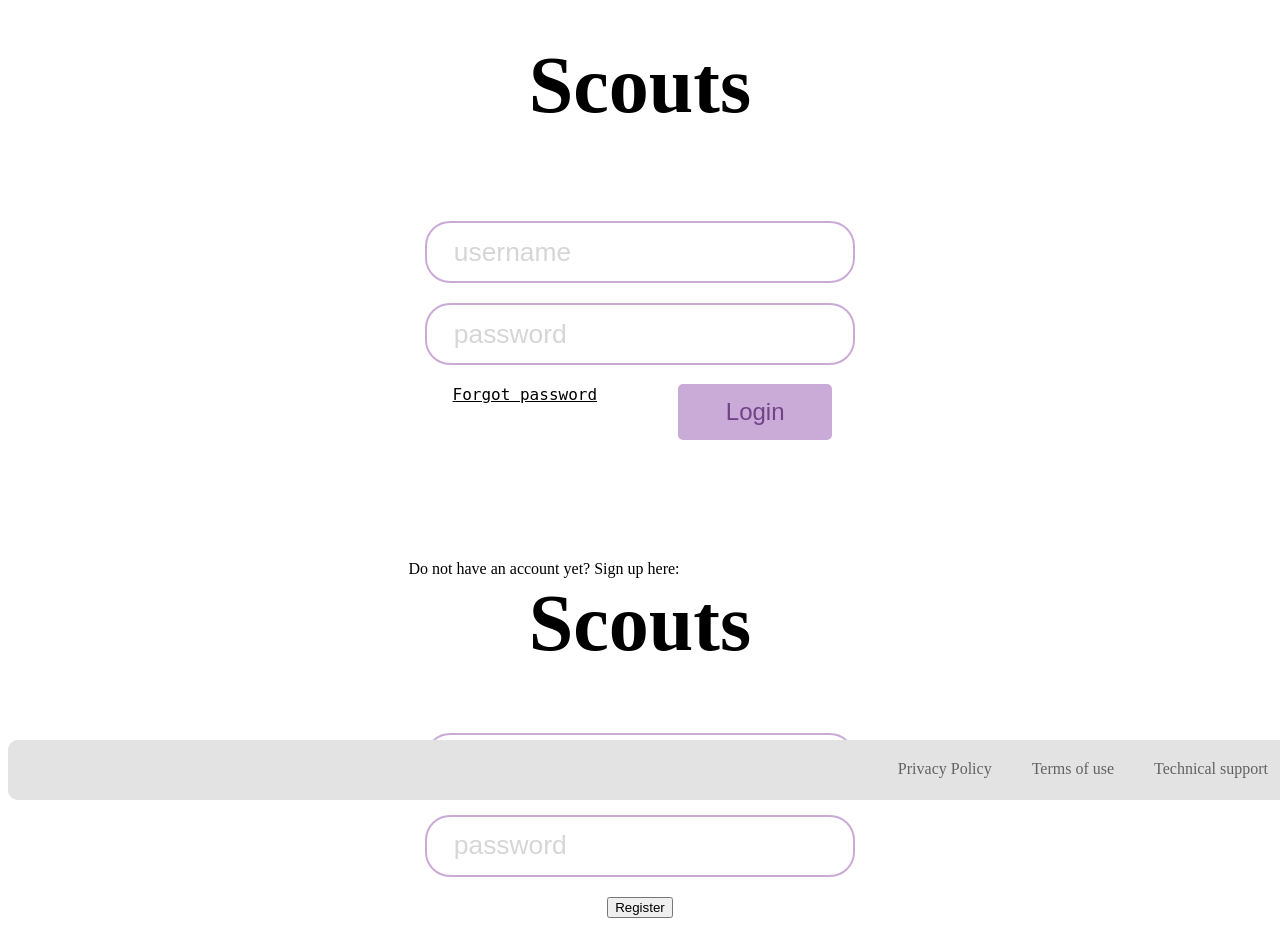
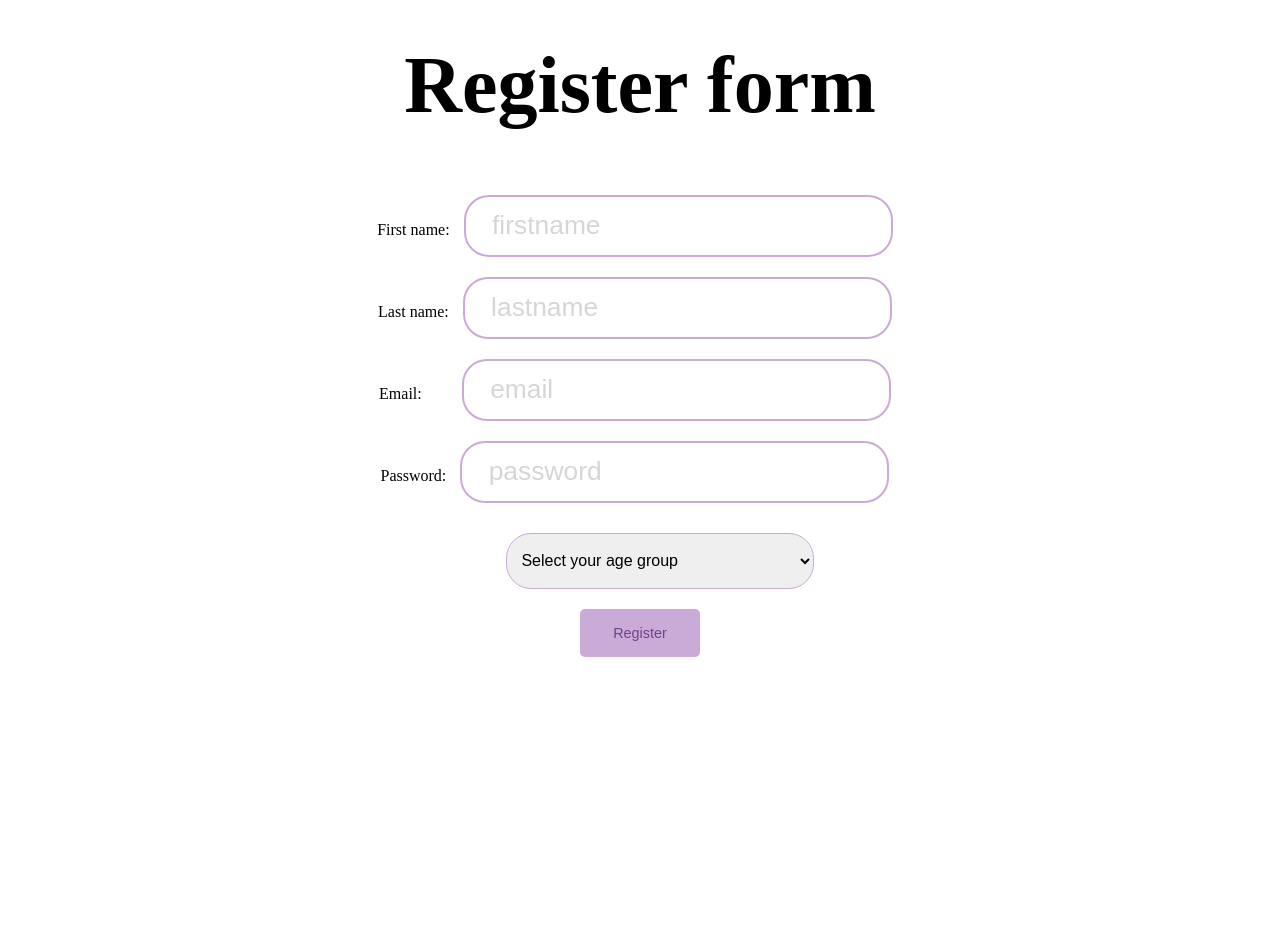
Before and after one commit to KamilSynowiec/Scouts, a React (Create React App) app in the folder root/frontend/src/: page /register in a window 1280 px wide. After the commit the page ends 800 px from the top, so only its background shows below. Built offline with nearby package versions, Linux system fonts and the light colour scheme; the HTML template or start-up script is replaced by a standard one.

Commit message:
form page

```diff
--- a/root/frontend/package.json
+++ b/root/frontend/package.json
@@ -35,5 +35,8 @@
       "last 1 firefox version",
       "last 1 safari version"
     ]
+  },
+  "devDependencies": {
+    "react-router-dom": "^6.8.2"
   }
 }
--- a/root/frontend/src/App.css
+++ /dev/null
@@ -1,38 +0,0 @@
-.App {
-  text-align: center;
-}
-
-.App-logo {
-  height: 40vmin;
-  pointer-events: none;
-}
-
-@media (prefers-reduced-motion: no-preference) {
-  .App-logo {
-    animation: App-logo-spin infinite 20s linear;
-  }
-}
-
-.App-header {
-  background-color: #282c34;
-  min-height: 100vh;
-  display: flex;
-  flex-direction: column;
-  align-items: center;
-  justify-content: center;
-  font-size: calc(10px + 2vmin);
-  color: white;
-}
-
-.App-link {
-  color: #61dafb;
-}
-
-@keyframes App-logo-spin {
-  from {
-    transform: rotate(0deg);
-  }
-  to {
-    transform: rotate(360deg);
-  }
-}
--- a/root/frontend/src/App.js
+++ b/root/frontend/src/App.js
@@ -1,12 +1,15 @@
 import Login from "./pages/Login/index.js";
-import Register from "./pages/Signup/index.js";
-import './App.css';
+import Register from "./pages/Signup_form/index.js";
+import {Routes, Route } from "react-router-dom";
+
 
 function App() {
   return (
-    <div className="App">
-      <Login className="App-Login"/>
-      <Register/>
+    <div>
+      <Routes>
+        <Route path="/" element={<Login/>}/>
+        <Route path="/register" element={<Register/>} />
+      </Routes>
     </div>
   );
 }
--- a/root/frontend/src/index.js
+++ b/root/frontend/src/index.js
@@ -1,10 +1,12 @@
 import React from 'react';
 import ReactDOM from 'react-dom/client';
 import App from './App';
+import { BrowserRouter } from "react-router-dom";
 
 const root = ReactDOM.createRoot(document.getElementById('root'));
 root.render(
-
-    <App />
+    <BrowserRouter>
+        <App />
+    </BrowserRouter>
 
 );
--- a/root/frontend/src/pages/Login/index.js
+++ b/root/frontend/src/pages/Login/index.js
@@ -2,6 +2,7 @@ import React, {useState} from "react";
 import './styles.css'; //styles
 import Footer from "../../components/Footer/Footer.js";
 import axios from 'axios';
+import { Link } from "react-router-dom";
 
 function Login(){
     //state
@@ -48,6 +49,7 @@ function Login(){
                     <div>
                         <div id="second-left">
                             <p>Do not have an account yet? Sign up here:</p>
+                            <Link to="/register">Register</Link>
                         </div>
                         <div id="second-right">
 
--- a/root/frontend/src/pages/Login/styles.css
+++ b/root/frontend/src/pages/Login/styles.css
@@ -7,12 +7,15 @@ h1{
     margin-top:40px;
     font-size: 10vh;
     font-family: "Nunito Sans";
+    text-align: center;
 }
 
 #login-form{
     margin-top: 10vh;
     padding-left:10vw;
     padding-right:10vw;
+    text-align: center;
+
 }
 
 #username{
@@ -74,11 +77,10 @@ input{
     border-radius: 5px;
     border: none;
     background-color:#caabd8;
-    height: 4vh;
-    width: 10vh;
+    height: 6vh;
+    width: 15vh;
     color: #714288;
     font-size: 1.8vh;
-    margin-left:120px;
 }
 
 /*register button press effect*/
@@ -97,7 +99,7 @@ input{
 
 #second-right{
     text-align: center;
-    margin-top:-5vh;
+    margin-top:-50vh;
     margin-left:16vw;
 
 }
--- a/root/frontend/src/pages/Signup/index.js
+++ /dev/null
@@ -1,47 +0,0 @@
-import React, {useState} from "react";
-//import './style.css'; //styles
-import Footer from "../../components/Footer/Footer.js";
-import axios from 'axios';
-
-function Register(){
-    //state
-    const [registerUsername, setRegisterUsername]= useState("");
-    const [registerPassword, setRegisterPassword]= useState("");
-
-    //method registering user
-    const register = () =>{
-        axios({ //axios http client for the browser (library that helps us send all the requests)
-            method: "post",
-            data: {
-                username: registerUsername,
-                password: registerPassword
-            },
-            withCredentials: true,
-            url: "http://localhost:4000/register",
-        }).then((res)=> console.log(res));
-    };
-
-
-    return(
-        <div>
-            <div>
-                <h1>Scouts</h1>
-                <div id="register-form">
-                    <div id="upper">
-                        <input id="username" placeholder="username" onChange={e => setRegisterUsername(e.target.value)}/>
-                    </div>
-                    <div id="lower">
-                        <input id="password" placeholder="password" onChange={e => setRegisterPassword(e.target.value)}/>
-                    </div>
-
-                    <div>
-                        <button type="submit" onClick={register}>Register</button>
-                    </div>
-                </div>
-            </div>
-            <Footer/>
-        </div>
-    );
-}
-
-export default Register;
--- /dev/null
+++ b/root/frontend/src/pages/Signup_form/index.js
@@ -0,0 +1,71 @@
+import React, {useState} from "react";
+import './styles.css'; //styles
+import axios from 'axios';
+
+function Register(){
+    //state
+    const [registerFirstName, setRegisterFirstName]= useState("");
+    const [registerLastName, setRegisterLastName]= useState("");
+    const [registerUsername, setRegisterUsername]= useState("");
+    const [registerPassword, setRegisterPassword]= useState("");
+
+
+    //method registering user
+    const register = () =>{
+        axios({ //axios http client for the browser (library that helps us send all the requests)
+            method: "post",
+            data: {
+                firstname: registerFirstName,
+                lastname: registerLastName,
+                username: registerUsername,
+                password: registerPassword
+            },
+            withCredentials: true,
+            url: "http://localhost:4000/register",
+        }).then((res)=> console.log(res));
+    };
+
+
+    return(
+        <div>
+            <div>
+                <h1>Register form</h1>
+                <div id="register-form">
+                    <div>
+                        <label for="firstName">First name: </label>
+                        <input class="fields" placeholder="firstname" onChange={e => setRegisterFirstName(e.target.value)}/>
+                    </div>
+                    <div>
+                        <label for="lastname">Last name: </label>
+                        <input class="fields" placeholder="lastname" onChange={e => setRegisterLastName(e.target.value)}/>
+                    </div>
+                    <div>
+                        <label for="username">Email: </label>
+                        <input id="email" class="fields" placeholder="email" onChange={e => setRegisterUsername(e.target.value)}/>
+                    </div>
+                    <div>
+                        <label for="password">Password: </label>
+                        <input id="password" class="fields" placeholder="password" onChange={e => setRegisterPassword(e.target.value)}/>
+                    </div>
+                    <div id="group_div">
+                    <select name="group" id="group">
+                        <option id="option_name" value="">Select your age group</option>
+                        <option value="6">Network: 18-15years</option>
+                        <option value="5">Explorers: 14-18 years</option>
+                        <option value="4">Scouts: 10,5-14 years</option>
+                        <option value="3">Cubs: 8-10,5 years</option>
+                        <option value="2">Beavers: 6-8 years</option>
+                        <option value="1">Squirrels: 4-6 years</option>
+                    </select>
+                    </div>
+
+                    <div>
+                        <button id="submitButton" type="submit" onClick={register}>Register</button>
+                    </div>
+                </div>
+            </div>
+        </div>
+    );
+}
+
+export default Register;
--- /dev/null
+++ b/root/frontend/src/pages/Signup_form/styles.css
@@ -0,0 +1,51 @@
+#submitButton{
+    border-radius: 5px;
+    border: none;
+    background-color:#caabd8;
+    height: 6vh;
+    width: 15vh;
+    color: #714288;
+    font-size: 1.8vh;
+}
+
+/*register button press effect*/
+#submitButton:active{
+    box-shadow: 0 5px #714288;
+    transform: translateY(4px);
+}
+
+.fields{
+    margin: 10px;
+    height: 7vh;
+    width: 31vw;
+    border-radius: 25px;
+    border-style: solid ;
+    border-color:#caabd8;
+    font-size: 3.3vh;
+}
+
+#register-form{
+    text-align: center;
+}
+
+#email{
+    margin-left:36px;
+}
+#group{
+    margin: 10px;
+    height: 7vh;
+    width: 24vw;
+    border-radius: 25px;
+    border-style: solid ;
+    border-color:#caabd8;
+    font-size: 2vh;
+    text-indent:10px;
+}
+
+#group_div{
+   margin-left: 40px;
+}
+
+#submitButton{
+    margin-top:10px;
+}
```
Also changed, not shown: 1 other file (tests, documents, lock files or other folders).
